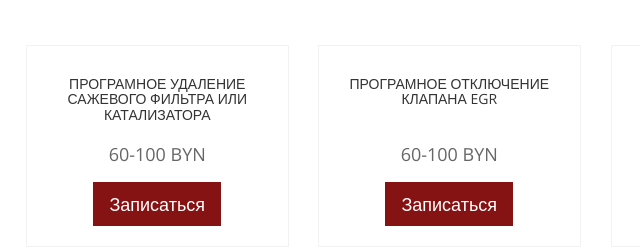
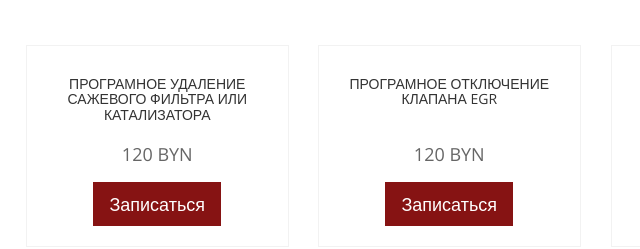
Before and after one commit to avchiptuning/avchiptuning.github.io, a plain HTML site: page index.html in a window 1280 px wide. Shown: the part 2080-2329 px from the top of the page, 337-977 px from the left. Drawn offline with nearby package versions, Linux system fonts and the light colour scheme; some packages are replaced by stand-ins of ours.

Commit message:
Update index.html

```diff
--- a/index.html
+++ b/index.html
@@ -178,7 +178,7 @@
             <div class="single-table wow flipInY" data-wow-duration="1000ms" data-wow-delay="500ms">
               <h3>Програмное удаление сажевого фильтра или катализатора</h3>
               <div class="price">
-                60-100 BYN
+                120 BYN
                 <p></p>
               </div>
 
@@ -189,7 +189,7 @@
             <div class="single-table " data-wow-duration="1000ms" data-wow-delay="800ms">
               <h3>Програмное отключение клапана EGR</h3>
               <div class="price">
-                60-100 BYN
+                120 BYN
                 <p></p>
               </div>
 
```
